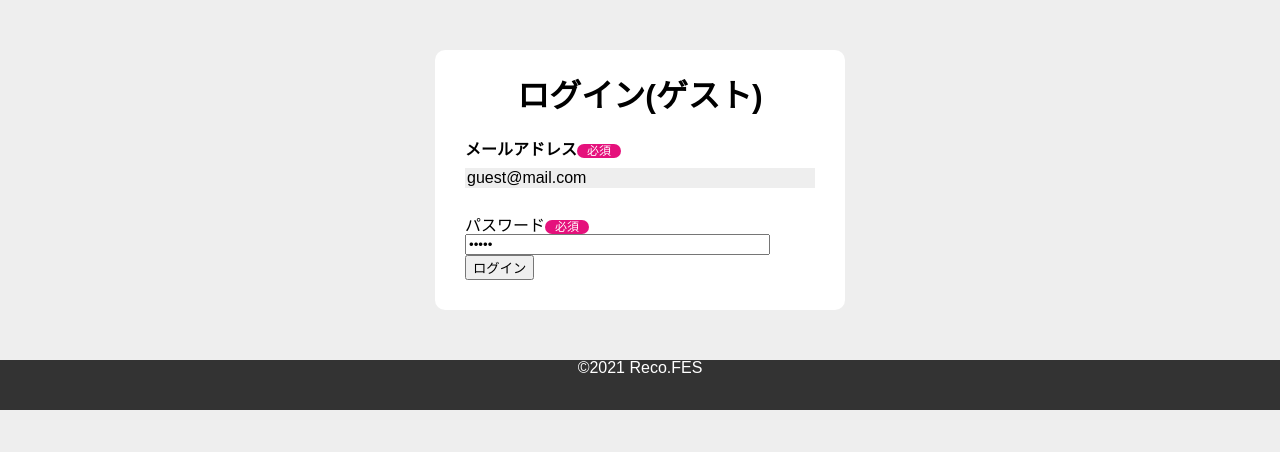
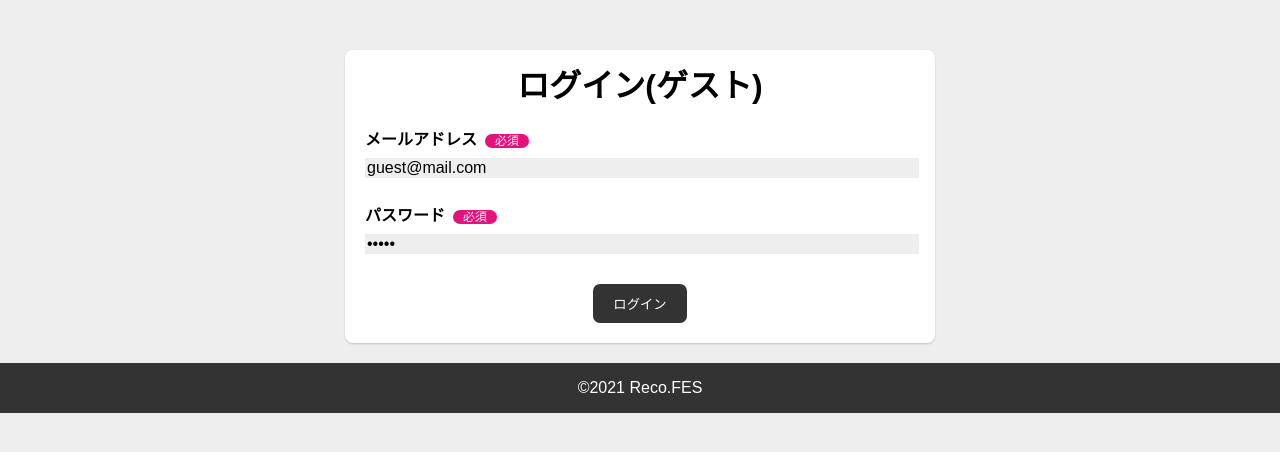
Before and after one commit to Kuma-inataku/portfolio-php-recofes, a PHP site: page /my_project/login_guest.php in a window 1280 px wide. Shown: the part 68-520 px from the top of the page. Run offline with PHP 8.4, Linux system fonts and the light colour scheme.

Commit message:
[update]login前ページデザイン修正 close #137 close #138 close #139 close #140

```diff
--- a/css/home.css
+++ b/css/home.css
@@ -94,12 +94,14 @@ h2{
   display: flex;
   justify-content: center;
   align-items: center;
-  margin: 50px 0px;
+  margin-top: 50px;
 }
 .container{
-  padding: 30px;
-  border-radius: 10px;
+  padding: 20px;
+  border-radius: 8px;
   background: #fff;
+  box-shadow: 0 1px 2px rgb(25 25 25 / 20%);
+  width: 550px;
 }
 .container h1{
   text-align: center;
@@ -117,23 +119,26 @@ h2{
   border: none;
   font-size: 16px;
   resize: none;
+  width: 100%;
 }
 .content .corner img{
   width: 250px;
 }
-.subtitle .must{
+.content .subtitle .must{
   font-weight: normal;
   color: #fff;
   background-color: #E5117C;
-  border-radius: 10px;
+  border-radius: 7px;
   font-size: 12px;
   padding: 0 10px;
+  vertical-align: middle;
+  margin-left: 8px;
 }
-.subtitle .sns_url{
+.corner .sns_url{
   font-weight: normal;
   color: #777;
   font-size: 12px;
-  margin-left: 20px;
+  padding-top: 10px;
 }
 .content .save_login{
   margin-bottom: 30px;
@@ -155,14 +160,19 @@ h2{
   background-color: #333;
   color: #fff;
   padding: 10px 20px;
-  margin: 20px;
+  border-radius: 7px;
+  cursor: pointer;
+}
+.content .go_login input:hover{
+background: #777;
 }
 .register{
   text-align: center;
+  margin-top: 20px;
 }
 .register a{
-  color: #333;
-  text-decoration: none;
+  color: #54C6F0;
+  /* text-decoration: none; */
 }
 .register a:hover{
   color: orange;
--- a/css/style.css
+++ b/css/style.css
@@ -181,9 +181,13 @@ nav ul .nav_title:hover{
 
 /* フッター */
 footer{
-  text-align: center;
+  margin-top: 20px;
   height:50px;
   background-color: #333;
   color: #fff;
+  display: flex;
+  align-items: center;
+  justify-content: center;
 }
+
 /* [END]フッター */
--- a/join/index.php
+++ b/join/index.php
@@ -159,17 +159,17 @@ if($_REQUEST['action'] == 'rewrite' && isset($_SESSION['join'])){
           </div>
           <div class="corner">
             <p class="subtitle">SNS(Twiter)</p>
-            <span class="sns_url">※https://twitter.com/以降(ユーザー名)を記入ください</span>
             <div>
               <input type="text" name="twitter" size="35" maxlength="255" value="https://twitter.com/<?php print(htmlspecialchars($_POST['twitter'],ENT_QUOTES)); ?>" />
             </div>
+            <p class="sns_url">https://twitter.com/以降(ユーザー名)を記入ください</p>
           </div>
           <div class="corner">
             <p class="subtitle">SNS(Instagram)</p>
-            <span class="sns_url">※https://www.instagram.com/以降(ユーザーネーム)を記入ください</span>
             <div>
               <input type="text" name="instagram" size="35" maxlength="255" value="https://www.instagram.com/<?php print(htmlspecialchars($_POST['instagram'],ENT_QUOTES)); ?>" />
             </div>
+            <p class="sns_url">https://www.instagram.com/以降(ユーザーネーム)を記入ください</p>
           </div>
           <div class="corner">
             <p class="subtitle">フェスに行った回数<span class="must">必須</span></p>
@@ -222,7 +222,7 @@ if($_REQUEST['action'] == 'rewrite' && isset($_SESSION['join'])){
     </div>
   </div>
   <div class="register">
-    既に会員の方は<a href="#">コチラ</a>からログイン
+    既に会員の方は<a href="../login.php">コチラ</a>からログイン
   </div>
   <footer>
     ©2021 Reco.FES
--- a/login.php
+++ b/login.php
@@ -89,7 +89,6 @@ if(!empty($_POST)){
             <!-- [ログインフォーム]メールアドレス -->
             <p class="subtitle">メールアドレス<span class="must">必須</span></p>
             <input type="text" name="email" size="35" maxlength="255" value="<?php print(htmlspecialchars($email,ENT_QUOTES)); ?>" />
-            </div>
           </div>
           <div class="corner">
             <!-- [ログインフォーム]パスワード -->
@@ -109,7 +108,7 @@ if(!empty($_POST)){
     </div>
   </div>
   <div class="register">
-    <a href="http://localhost:8888/my_project/join/index.php">新規登録はこちら</a>
+    <p>新規登録は<a href="join/index.php">こちら</a></p>
   </div>
   <footer>
     ©2021 Reco.FES
--- a/login_guest.php
+++ b/login_guest.php
@@ -65,7 +65,6 @@ if(!empty($_POST)){
           <div class="corner">
             <p class="subtitle">メールアドレス<span class="must">必須</span></p>
             <input type="text" name="email" size="35" maxlength="255" value="guest@mail.com" />
-            </div>
           </div>
           <!-- [ログインフォーム]パスワード -->
           <div class="corner">
```
